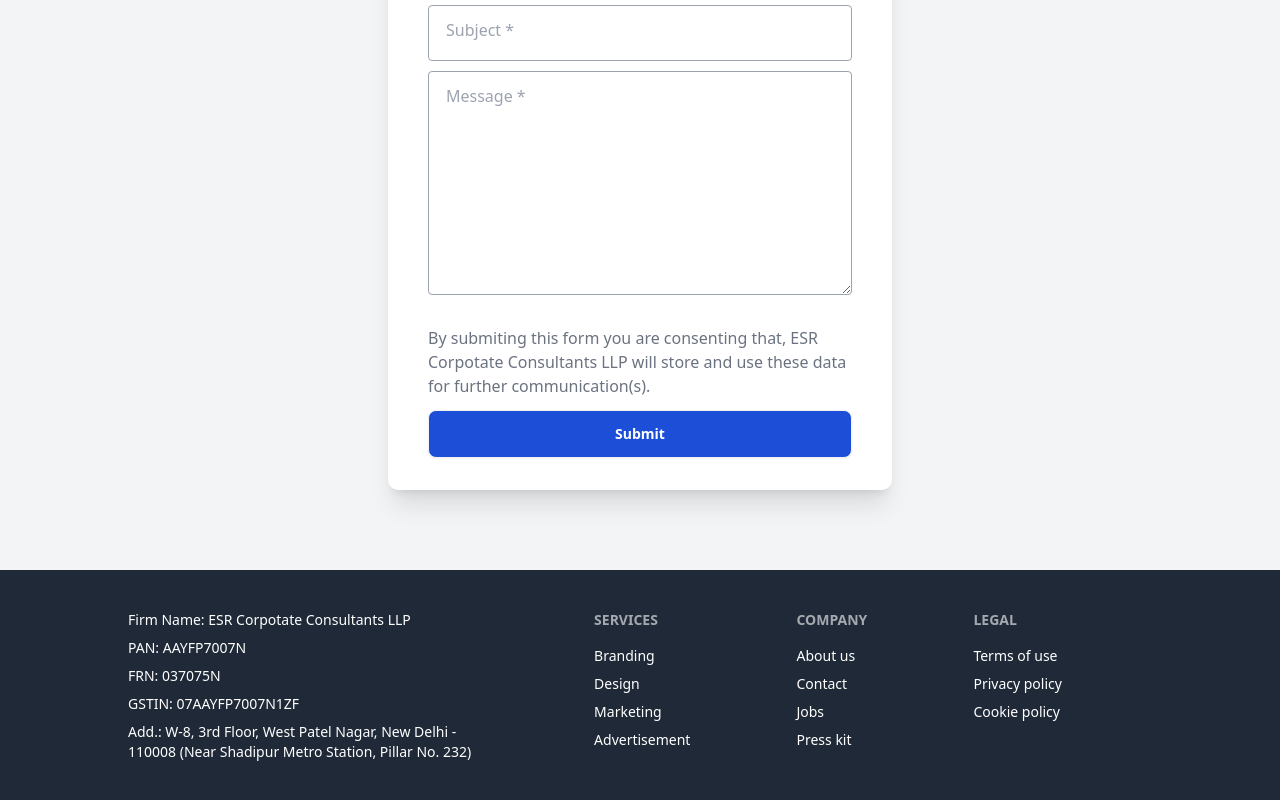
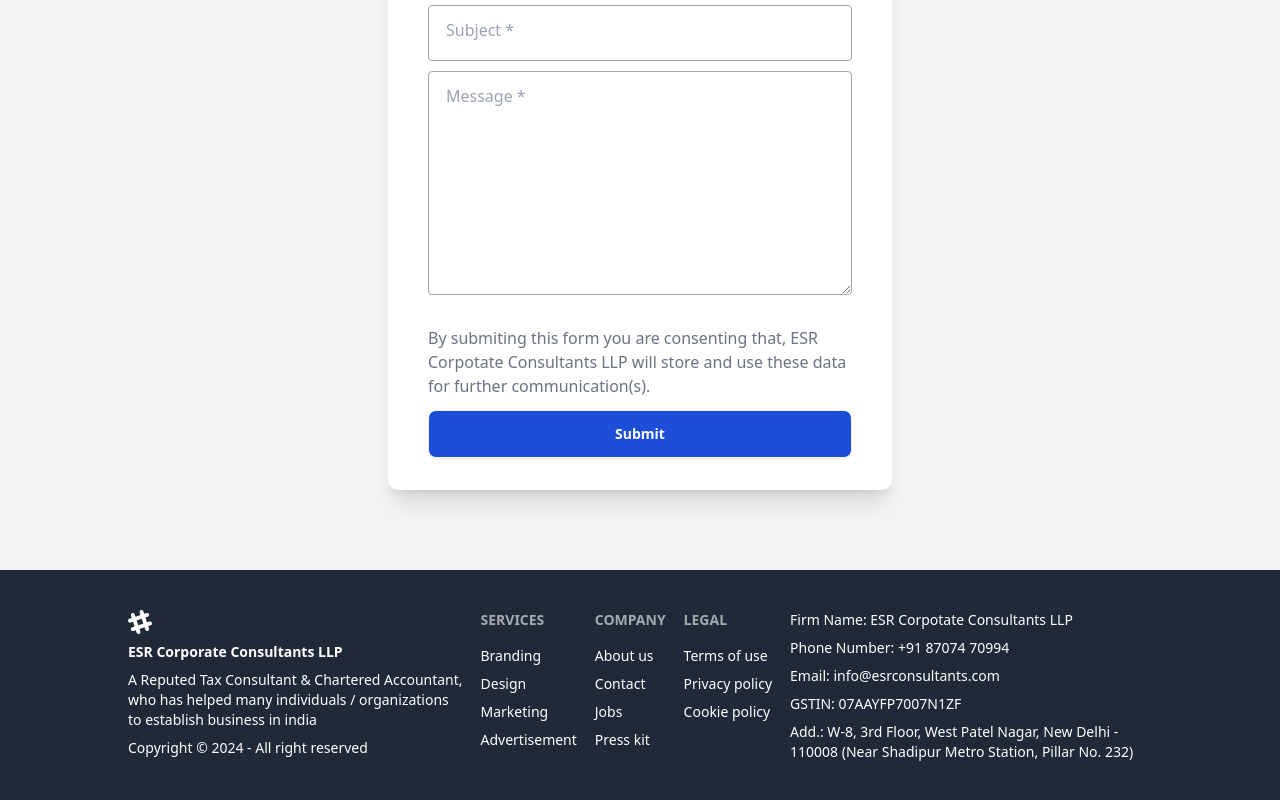
Before and after one commit to Phani385/esrconsultants, a React (Vite) app: page /contact in a window 1280 px wide. Shown: the part 496-1296 px from the top of the page. Built offline with nearby package versions, Linux system fonts and the light colour scheme; the HTML template or start-up script is replaced by a standard one.

Commit message:
Design Fixes

```diff
--- a/src/components/Footer.jsx
+++ b/src/components/Footer.jsx
@@ -2,14 +2,24 @@
   return (
     <footer className="footer p-10 bg-primaryColor text-white lg:px-[10%]">
       <aside>
-        <p>Firm Name: ESR Corpotate Consultants LLP</p>
-        <p>PAN: AAYFP7007N</p>
-        <p>FRN: 037075N</p>
-        <p>GSTIN: 07AAYFP7007N1ZF</p>
-        <p className="md:max-w-[360px]">
-          Add.: W-8, 3rd Floor, West Patel Nagar, New Delhi - 110008 (Near
-          Shadipur Metro Station, Pillar No. 232)
+        <svg
+          width="24"
+          height="24"
+          viewBox="0 0 24 24"
+          xmlns="http://www.w3.org/2000/svg"
+          fillRule="evenodd"
+          clipRule="evenodd"
+          className="inline-block fill-current"
+        >
+          <path d="M22.672 15.226l-2.432.811.841 2.515c.33 1.019-.209 2.127-1.23 2.456-1.15.325-2.148-.321-2.463-1.226l-.84-2.518-5.013 1.677.84 2.517c.391 1.203-.434 2.542-1.831 2.542-.88 0-1.601-.564-1.86-1.314l-.842-2.516-2.431.809c-1.135.328-2.145-.317-2.463-1.229-.329-1.018.211-2.127 1.231-2.456l2.432-.809-1.621-4.823-2.432.808c-1.355.384-2.558-.59-2.558-1.839 0-.817.509-1.582 1.327-1.846l2.433-.809-.842-2.515c-.33-1.02.211-2.129 1.232-2.458 1.02-.329 2.13.209 2.461 1.229l.842 2.515 5.011-1.677-.839-2.517c-.403-1.238.484-2.553 1.843-2.553.819 0 1.585.509 1.85 1.326l.841 2.517 2.431-.81c1.02-.33 2.131.211 2.461 1.229.332 1.018-.21 2.126-1.23 2.456l-2.433.809 1.622 4.823 2.433-.809c1.242-.401 2.557.484 2.557 1.838 0 .819-.51 1.583-1.328 1.847m-8.992-6.428l-5.01 1.675 1.619 4.828 5.011-1.674-1.62-4.829z"></path>
+        </svg>
+        <p className="font-bold">ESR Corporate Consultants LLP</p>
+        <p>
+          A Reputed Tax Consultant & Chartered Accountant,
+          <br /> who has helped many individuals / organizations <br /> to
+          establish business in india
         </p>
+        <p>Copyright © 2024 - All right reserved</p>
       </aside>
       <nav>
         <h6 className="footer-title">Services</h6>
@@ -31,6 +41,16 @@
         <a className="link link-hover">Privacy policy</a>
         <a className="link link-hover">Cookie policy</a>
       </nav>
+      <aside>
+        <p>Firm Name: ESR Corpotate Consultants LLP</p>
+        <p>Phone Number: +91 87074 70994</p>
+        <p>Email: info@esrconsultants.com</p>
+        <p>GSTIN: 07AAYFP7007N1ZF</p>
+        <p className="md:max-w-[360px]">
+          Add.: W-8, 3rd Floor, West Patel Nagar, New Delhi - 110008 (Near
+          Shadipur Metro Station, Pillar No. 232)
+        </p>
+      </aside>
     </footer>
   );
 };
--- a/src/components/HomeHeroSection.jsx
+++ b/src/components/HomeHeroSection.jsx
@@ -1,15 +1,15 @@
-
 const HomeHeroSection = () => {
   return (
     <div
-      className="hero h-[88.6vh] lg:h-[83.8vh]"
+      className="relative hero h-[88.6vh] lg:h-[83.8vh]"
       style={{
         backgroundImage:
           "url(https://res.cloudinary.com/dv0oedkxm/image/upload/v1714631683/banner_cl8hjf.webp)",
       }}
     >
+      <div className="blur z-10"></div>
       <div className="hero-overlay bg-opacity-60"></div>
-      <div className="hero-content text-center text-neutral-content">
+      <div className="hero-content text-center text-white z-20">
         <div>
           <h1 className="mb-5 text-3xl font-bold lg:text-5xl">
             ESR Corpotate Consultants LLP
--- a/src/components/Navbar.jsx
+++ b/src/components/Navbar.jsx
@@ -1,3 +1,4 @@
+import { Link } from "react-router-dom";
 import NavLink from "../components/NavLink";
 
 const navLinks = [
@@ -37,6 +38,7 @@
 const Navbar = () => {
   return (
     <nav className="border-b-2 border-b-primaryColor">
+      <Link to="/">
         <div className="lg:px-[5%] xl:px-[10%] mx-auto px-4 flex justify-between items-center gap-10 pb-4">
           <div className="gap-2 flex items-center">
             <img
@@ -53,6 +55,7 @@
             ))}
           </ul>
         </div>
+      </Link>
       <div className="hidden lg:block px-[5%] xl:px-[10%] mx-auto py-3 bg-primaryColor">
         <ul className="text-white flex w-[80%] justify-between xl:w-[70%] min-[1440px]:w-[60%]">
           <div className="dropdown dropdown-hover">
--- a/src/components/ServiceCard.jsx
+++ b/src/components/ServiceCard.jsx
@@ -7,7 +7,7 @@
       <div className="flex-1 text-left">
         <h4 className="text-xl font-semibold text-black">{title}</h4>
         <p className="text-gray-500 mb-3">{description}</p>
-        <ul className="pl-6  text-gray-500">
+        <ul className="pl-6 text-gray-500 max-h-[300px] flex flex-col flex-wrap gap-x-10">
           {subItems.map((item) => (
             <li className="list-disc" key={item}>
               {item}
--- a/src/components/ServicesSection.jsx
+++ b/src/components/ServicesSection.jsx
@@ -4,7 +4,7 @@
 const ServicesSection = () => {
   const navigate = useNavigate();
   return (
-    <section className="services-section py-16 w-[80%] mx-auto">
+    <section className="services-section py-16">
       <h2 className="text-4xl font-bold text-secondaryColor-500 mb-4 text-center">
         Our Services
       </h2>
@@ -23,17 +23,17 @@
         <HomeServiceCard
           title="Startup"
           description="Legal support for all your startup needs, from business registration to international expansion."
-          imageUrl="https://img.icons8.com/forma-light/24/ffffff/open-book.png"
+          imageUrl="https://img.icons8.com/ios/50/ffffff/company--v1.png"
         />
         <HomeServiceCard
           title="Registrations"
           description="Efficiently navigate the maze of registrations with our expert assistance, ensuring compliance and smooth operations."
-          imageUrl="https://img.icons8.com/metro/26/ffffff/scales.png"
+          imageUrl="https://img.icons8.com/ios/50/ffffff/signing-a-document.png"
         />
         <HomeServiceCard
           title="Trademark"
           description="Protect your brand with our comprehensive trademark services, from registration to renewal, ensuring your intellectual property rights are safeguarded worldwide."
-          imageUrl="https://img.icons8.com/forma-bold/24/ffffff/calculator.png"
+          imageUrl="https://img.icons8.com/pulsar-line/56/ffffff/trademark.png"
         />
         <HomeServiceCard
           title="Goods & Service Tax"
@@ -43,12 +43,12 @@
         <HomeServiceCard
           title="Income Tax"
           description="Streamline your income tax obligations with our tailored services, covering personal and business tax filing, TDS, and ITR returns for all forms."
-          imageUrl="https://img.icons8.com/windows/32/ffffff/security-checked.png"
+          imageUrl="https://img.icons8.com/ios-filled/50/ffffff/income-tax.png"
         />
         <HomeServiceCard
           title="Compliance"
           description="Stay compliant effortlessly with our comprehensive range of services, covering all aspects from company and LLP compliance to payroll and regulatory filings."
-          imageUrl="https://img.icons8.com/ios-filled/50/ffffff/museum.png"
+          imageUrl="https://img.icons8.com/ios/50/ffffff/inspection.png"
         />
       </div>
       <div className="flex justify-center mt-8">
@@ -65,4 +65,5 @@
   );
 };
 
+
 export default ServicesSection;
--- a/src/index.css
+++ b/src/index.css
@@ -6,3 +6,15 @@
 .fillings-screen p{
     text-align: justify;
 }
+
+
+.blur {
+    position: absolute;
+    -webkit-backdrop-filter: blur(4px);
+    backdrop-filter: blur(4px);
+    top: 0;
+    left: 0;
+    height: 100%;
+    width: 100%;
+    opacity: 1;
+  }
--- a/src/pages/HomePage/index.jsx
+++ b/src/pages/HomePage/index.jsx
@@ -1,3 +1,4 @@
+import { Link } from "react-router-dom";
 import Footer from "../../components/Footer";
 import HomeHeroSection from "../../components/HomeHeroSection";
 import Navbar from "../../components/Navbar";
@@ -9,7 +10,17 @@
     <div>
       <Navbar />
       <HomeHeroSection />
-      <ServicesSection />
+      <section className="w-[80%] mx-auto">
+        <ServicesSection />
+        <div className="relative">
+          <Link to="/contact">
+            <img
+              src="https://res.cloudinary.com/dv0oedkxm/image/upload/v1714829094/Group_1_kh6qlc.png"
+              className="mb-20 mx-auto"
+            />
+          </Link>
+        </div>
+      </section>
       <Footer />
     </div>
   );
--- a/src/pages/ServicesPage/index.jsx
+++ b/src/pages/ServicesPage/index.jsx
@@ -7,7 +7,7 @@
     title: "Startup",
     description:
       "Legal support for all your startup needs, from business registration to international expansion.",
-    iconUrl: "https://img.icons8.com/forma-light/24/ffffff/open-book.png",
+    iconUrl: "https://img.icons8.com/ios/50/ffffff/company--v1.png",
     subItems: [
       "Proprietorship",
       "Partnership",
@@ -24,7 +24,7 @@
     title: "Registrations",
     description:
       "Protect your brand with our comprehensive trademark services, from registration to renewal, ensuring your intellectual property rights are safeguarded worldwide.",
-    iconUrl: "https://img.icons8.com/metro/26/ffffff/scales.png",
+    iconUrl: "https://img.icons8.com/ios/50/ffffff/signing-a-document.png",
     subItems: [
       "Digital Signature",
       "Udyam Registration",
@@ -40,7 +40,7 @@
     title: "Trademark",
     description:
       "Protect your brand with our comprehensive trademark services, from registration to renewal, ensuring your intellectual property rights are safeguarded worldwide.",
-    iconUrl: "https://img.icons8.com/forma-bold/24/ffffff/calculator.png",
+    iconUrl: "https://img.icons8.com/pulsar-line/56/ffffff/trademark.png",
     subItems: [
       "Trademark Registration",
       "Trademark Objection",
@@ -75,7 +75,7 @@
     title: "Income Tax",
     description:
       "Streamline your income tax obligations with our tailored services, covering personal and business tax filing, TDS, and ITR returns for all forms.",
-    iconUrl: "https://img.icons8.com/windows/32/ffffff/security-checked.png",
+    iconUrl: "https://img.icons8.com/ios-filled/50/ffffff/income-tax.png",
     subItems: [
       "Personal Tax Filing",
       "Business Tax Filing",
@@ -95,7 +95,7 @@
     title: "Compliance",
     description:
       "Stay compliant effortlessly with our comprehensive range of services, covering all aspects from company and LLP compliance to payroll and regulatory filings.",
-    iconUrl: "https://img.icons8.com/ios-filled/50/ffffff/museum.png",
+    iconUrl: "https://img.icons8.com/ios/50/ffffff/inspection.png",
     subItems: [
       "Proprietorship",
       "Partnership",
```
Lines whose indentation alone changed are shown as unchanged.
